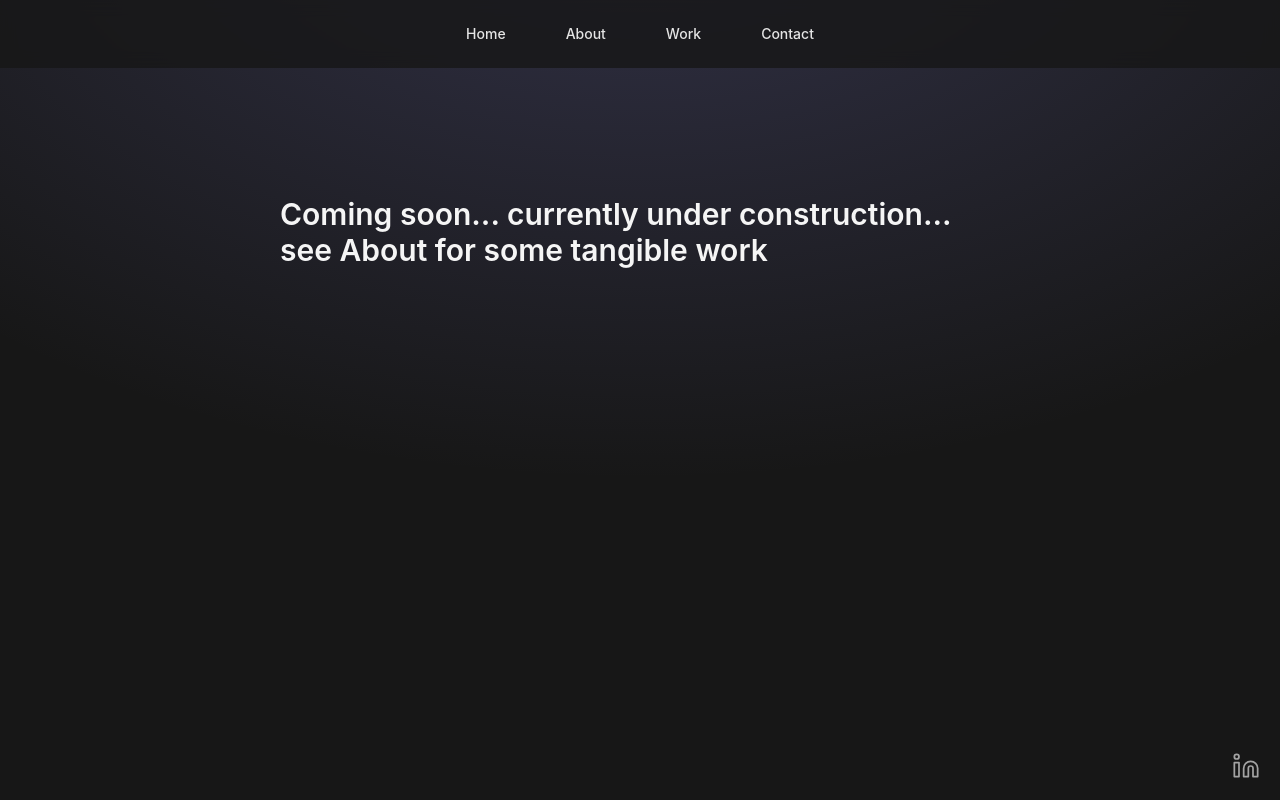
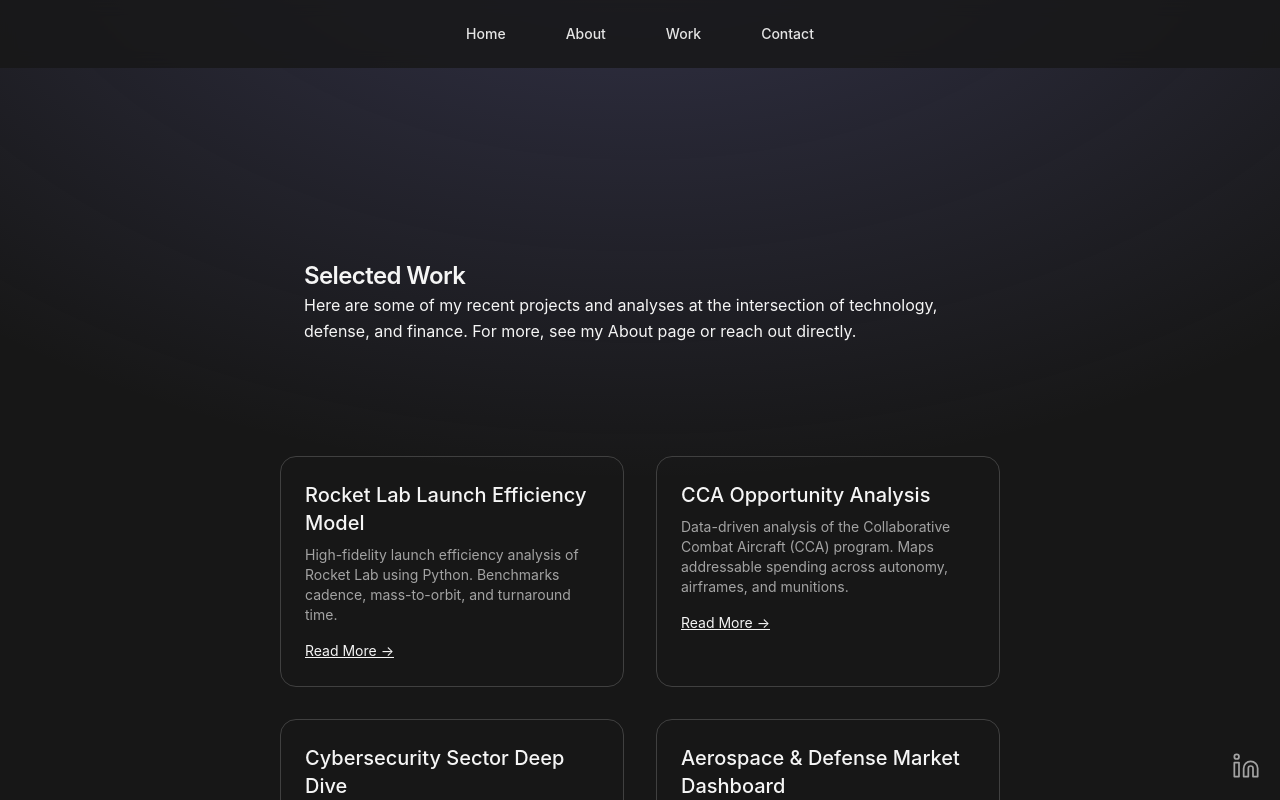
Before and after one commit to ethan-frost-xyz/personal-site, a Next.js app: page /work in a window 1280 px wide. Shown: the top 800 px of the page. Built offline with nearby package versions, Linux system fonts and the light colour scheme.

Commit message:
Build out work page with project cards

```diff
--- a/src/app/work/page.tsx
+++ b/src/app/work/page.tsx
@@ -1,7 +1,46 @@
+import Card from '@/components/ui/card';
+import { Section, H2, P } from "@/components/primitives";
+import Link from 'next/link';
+
 export default function Page() {
-    return (
-      <section className="max-w-2xl mt-20 space-y-4">
-        <h1 className="text-3xl font-semibold">Coming soon... currently under construction... see About for some tangible work</h1>
-      </section>
-    )
-  }
+  return (
+    <main className="max-w-4xl mx-auto mt-20 space-y-12">
+      <Section>
+        <H2>Selected Work</H2>
+        <P className="max-w-2xl">
+          Here are some of my recent projects and analyses at the intersection of technology, defense, and finance. For more, see my About page or reach out directly.
+        </P>
+      </Section>
+
+      <div className="grid gap-8 md:grid-cols-2">
+        {/* Rocket Lab Project */}
+        <Card
+          title="Rocket Lab Launch Efficiency Model"
+          description="High-fidelity launch efficiency analysis of Rocket Lab using Python. Benchmarks cadence, mass-to-orbit, and turnaround time."
+          href="/work/rocket-lab-model"
+        />
+
+        {/* CCA Opportunity Analysis */}
+        <Card
+          title="CCA Opportunity Analysis"
+          description="Data-driven analysis of the Collaborative Combat Aircraft (CCA) program. Maps addressable spending across autonomy, airframes, and munitions."
+          href="/work/cca-opportunity-analysis"
+        />
+
+        {/* Placeholder Project 1 */}
+        <Card
+          title="Cybersecurity Sector Deep Dive"
+          description="Comprehensive review of leading cybersecurity firms and their defense sector impact."
+          href="#"
+        />
+
+        {/* Placeholder Project 2 */}
+        <Card
+          title="Aerospace & Defense Market Dashboard"
+          description="Interactive dashboard for tracking next-gen aerospace and defense companies."
+          href="#"
+        />
+      </div>
+    </main>
+  );
+}
```
